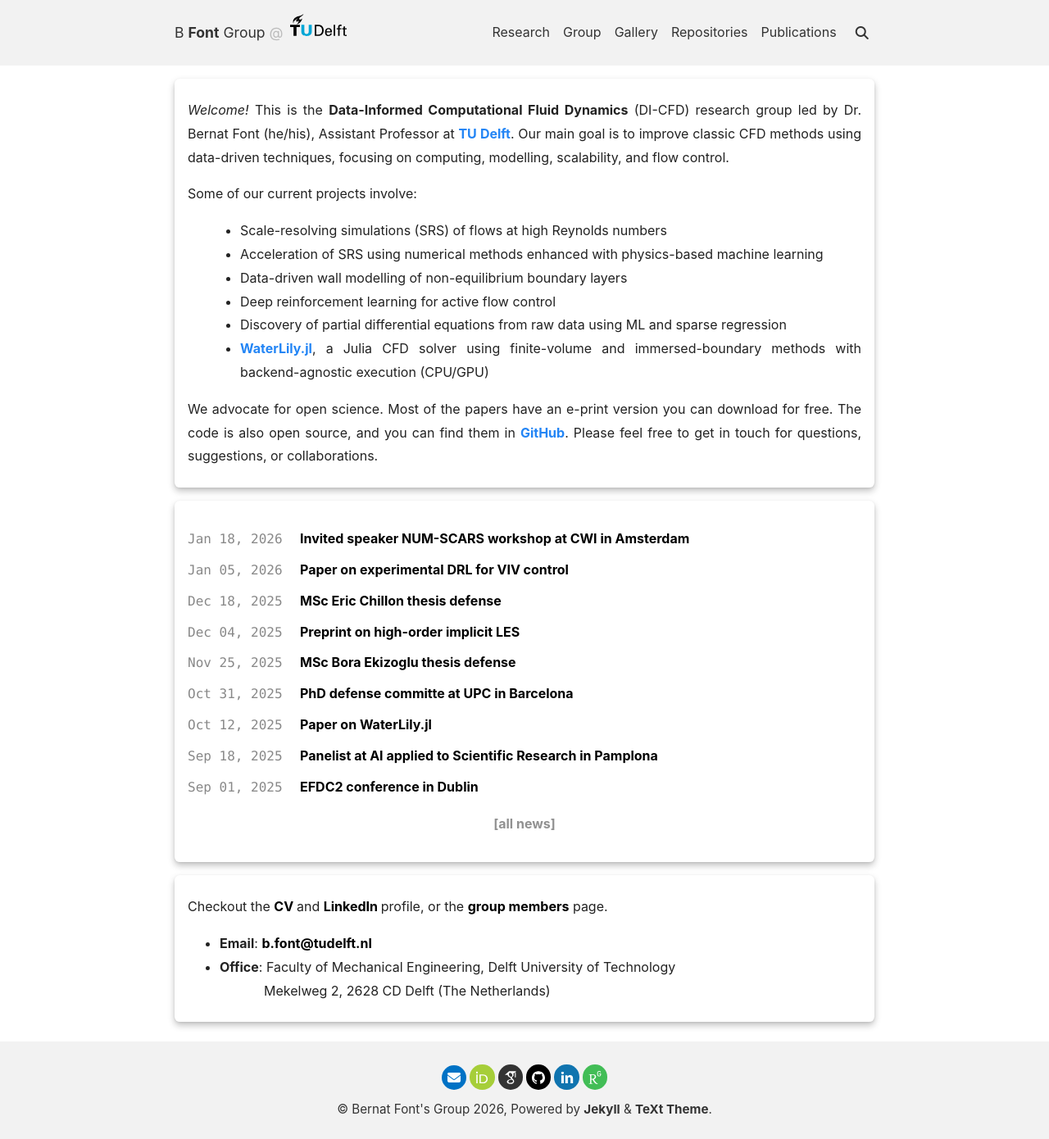
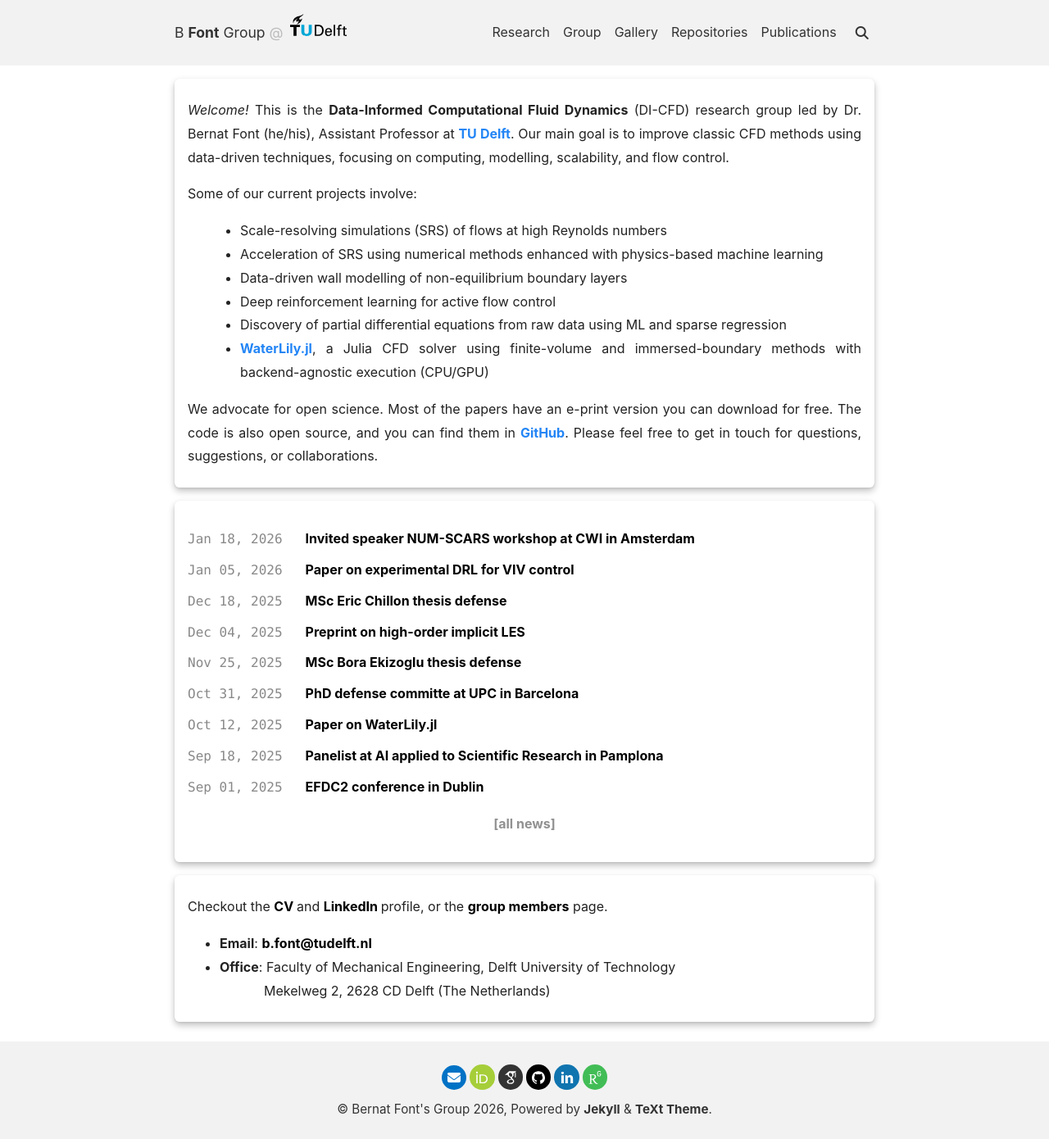
Before and after one commit to b-fg/b-fg.github.io, a Jekyll site: the page built from index.md, in a window 1280 px wide. Shown: the whole page at 82% size. Built offline with Jekyll 4.4.1, drawn with Linux system fonts in a browser that asks for light colours; nearby versions of some CDN libraries; emoji names are drawn with the system emoji font.

Commit message:
Fixed new text overlapping

```diff
--- a/_includes/news.html
+++ b/_includes/news.html
@@ -4,7 +4,6 @@
 <div markdown="1">
   <div class="layout--archive js-all">
     <div class="js-result layout--archive__result d-none">
-      <!-- <h4><p style="text-align:center"><a class="item__header" href="/news">News</a></p></h4> -->
       {% if site.news  %}
         {%- include news-list.html articles=site.news news_limit=include.news_limit type='brief' show_info=true reverse=true-%}
         {%- if site.news.size > include.news_limit -%}
--- a/_sass/custom.scss
+++ b/_sass/custom.scss
@@ -2,10 +2,6 @@
 
 $googlescholar-color:    #000;
 $orcid-color: #a6ce39;
-
-/* ==========================================================================
-   Amir's
-   ========================================================================== */
 
 $abstract-color                : #009628 !default;
 $BibTex-color                  : #b201a6 !default;
@@ -80,13 +76,9 @@
 
 .katex { font-size: 1em !important; }
 
-/* ==========================================================================
-   BUTTONS
-   ========================================================================== */
-
-/*
-   Default button
-   ========================================================================== */
+/* ======
+    Buttons
+   ====== */
 
 .btn {
   /* default */
@@ -380,5 +372,24 @@
 }
 
 
+/* ===== News list: lock date column width ===== */
+.article-list .grid {
+  display: grid !important;
+  grid-template-columns: auto 1fr;
+  column-gap: 0.75rem;
+  align-items: baseline;
+}
+.article-list .cell--2 {
+  width: max-content;   /* date never shrinks */
+}
+.article-list .cell--auto,
+.article-list .item__header {
+  min-width: 0;         /* allow wrapping */
+}
+.article-list .item__header {
+  display: block;
+  word-break: break-word;
+}
+
 
 /* end custom scss snippet */
```
